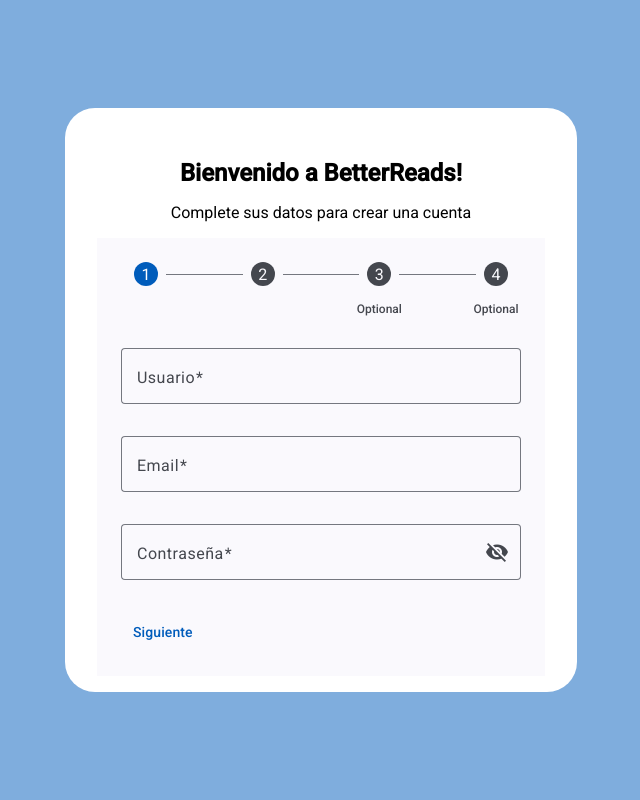
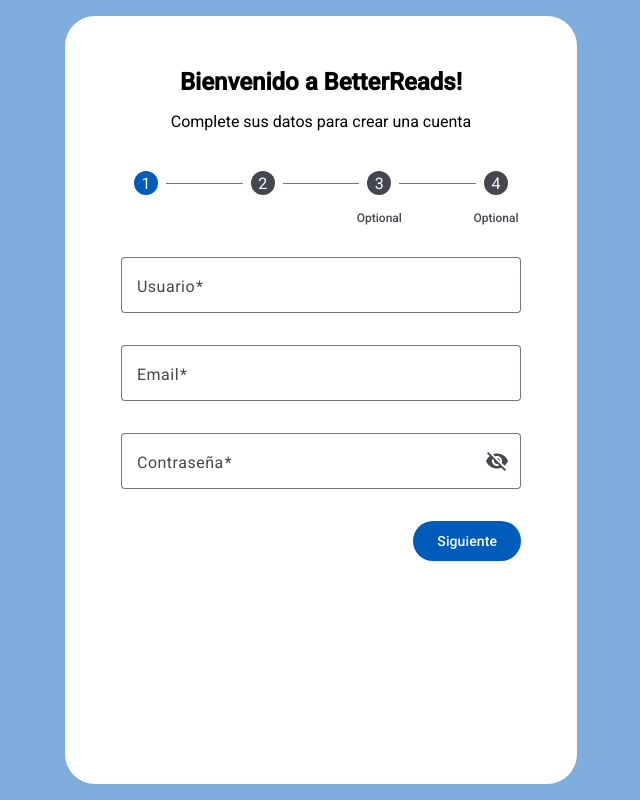
Before and after one commit to Better-than-Goodreads/Betterreads-Frontend, an Angular app: page /registrarse in a window 1280 px wide. Shown: the whole page, without its empty margins (319-959 px from the left). Built offline with nearby package versions, Linux system fonts and the light colour scheme.

Commit message:
Arreglo parte visual

```diff
--- a/src/app/pantallas/registrarse/registrarse.component.css
+++ b/src/app/pantallas/registrarse/registrarse.component.css
@@ -5,6 +5,11 @@
   padding: 2em 2em 1em 2em;
   border-radius: 30px;
   overflow-x: scroll;
+  height: 90vh;
+}
+
+mat-stepper {
+  background-color: white;
 }
 
 .container {
@@ -24,3 +29,7 @@ p {
   align-self: center;
   text-align: center;
 }
+
+.botones {
+  align-self: end;
+}
--- a/src/app/pantallas/registrarse/registrarse.component.html
+++ b/src/app/pantallas/registrarse/registrarse.component.html
@@ -64,8 +64,8 @@
               >
             </mat-form-field>
 
-            <div>
-              <button mat-button matStepperNext>Siguiente</button>
+            <div class="botones">
+              <button mat-flat-button matStepperNext>Siguiente</button>
             </div>
           </div>
         </form>
@@ -106,9 +106,9 @@
             </div>
             <mat-checkbox formControlName="esAutor">Soy autor</mat-checkbox>
 
-            <div>
+            <div class="botones">
               <button mat-button matStepperPrevious>Anterior</button>
-              <button mat-button matStepperNext>Siguiente</button>
+              <button mat-flat-button matStepperNext>Siguiente</button>
             </div>
           </div>
         </form>
@@ -144,9 +144,9 @@
             <input matInput formControlName="pais" placeholder="Argentina" />
           </mat-form-field>
 
-          <div>
+          <div class="botones">
             <button mat-button matStepperPrevious>Anterior</button>
-            <button mat-button matStepperNext>Siguiente/Omitir</button>
+            <button mat-flat-button matStepperNext>Siguiente/Omitir</button>
           </div>
         </form>
       </mat-step>
@@ -171,9 +171,9 @@
               ></textarea>
             </mat-form-field>
 
-            <div>
+            <div class="botones">
               <button mat-button matStepperPrevious>Anterior</button>
-              <button mat-button (click)="registrarse()">Registrarse</button>
+              <button mat-flat-button (click)="registrarse()">Registrarse</button>
             </div>
           </div>
         </form>
```
